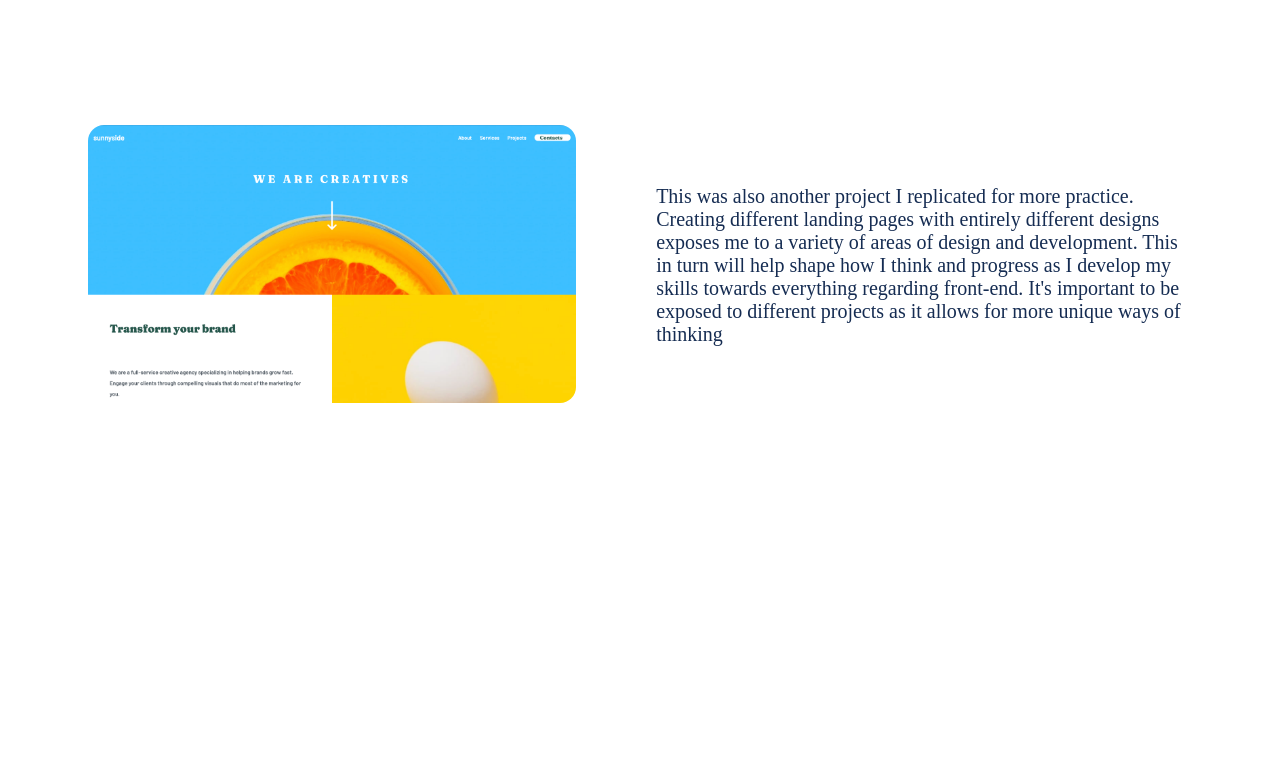
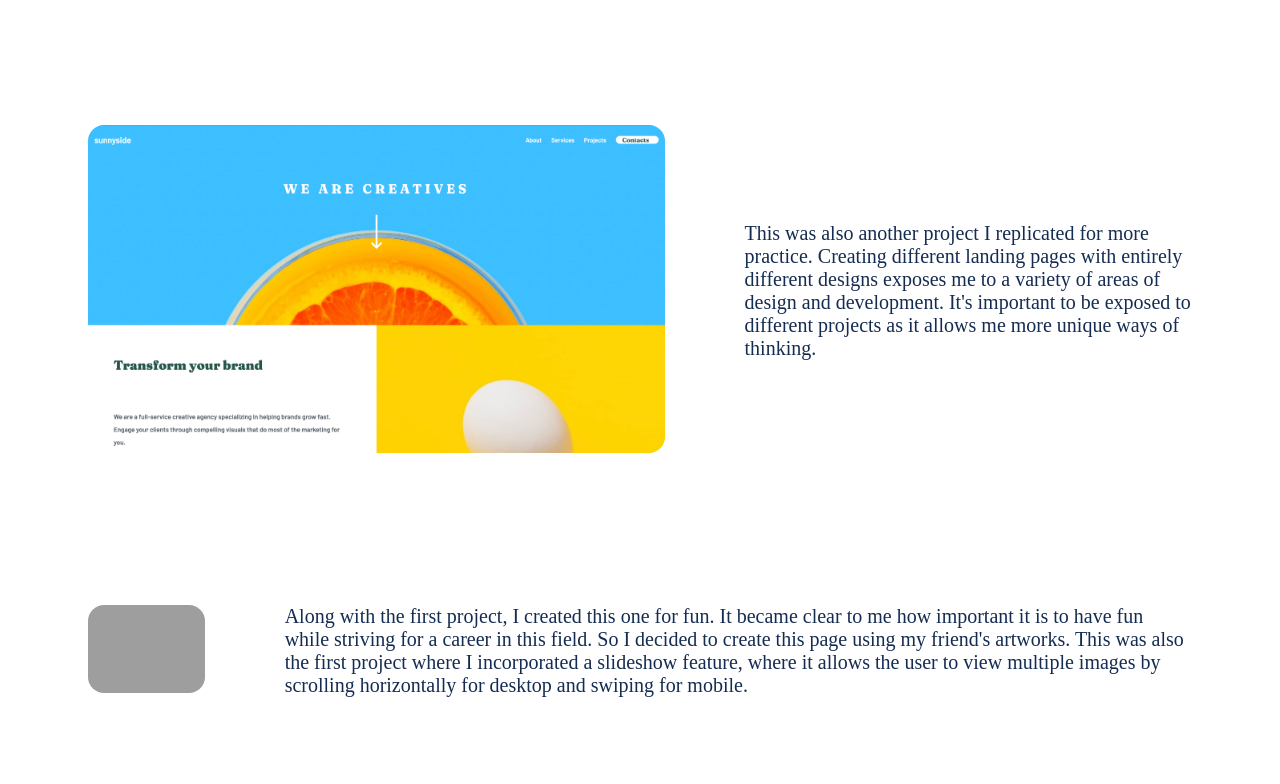
Before and after one commit to nyrellcl/web-port-sandbox, a React app: page work.html in a window 1280 px wide. Shown: the part 1337-2121 px from the top of the page. Before the commit the page ends 1816 px from the top, so only its background shows below. Built offline with nearby package versions, Linux system fonts and the light colour scheme; grey boxes are pictures that could not be loaded; a web font is replaced by a local one.

Commit message:
Update work.html

```diff
--- a/work.html
+++ b/work.html
@@ -75,15 +75,28 @@
         <section id="section-3">
           <article>
             <p class="site-details">This was also another project I replicated for more practice. Creating different landing pages with entirely different
-              designs exposes me to a variety of areas of design and development. This in turn will help shape how I think and progress as I develop my
-              skills towards everything regarding front-end. It's important to be exposed to different projects as it allows for more unique ways of thinking</p>
+              designs exposes me to a variety of areas of design and development. It's important to be exposed to different projects as it allows me
+              more unique ways of thinking.</p>
           </article>
         </section>
       </div>
 
+      <div class="sites-container">
+        <div id="site-4" class="img-wrapper">
+          <img class="photo-size blur" src="./web-port-imgs/lani.png" alt="Allani Portfolio"/>
+          <div class="img-content fade"><a href="https://nyrellcl.github.io/Lani/" target="_blank">Lani site</a>
+          </div>
+        </div>
 
-
-
+        <section id="section-4">
+          <article>
+            <p class="site-details">Along with the first project, I created this one for fun. It became clear to me how important it is
+              to have fun while striving for a career in this field. So I decided to create this page using my friend's artworks. This was also
+              the first project where I incorporated a slideshow feature, where it allows the user to view multiple images by scrolling horizontally for
+              desktop and swiping for mobile.</p>
+          </article>
+        </section>
+      </div>
     </main>
 
   </body>
```
